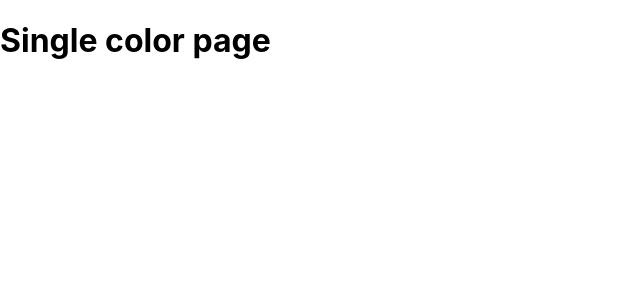
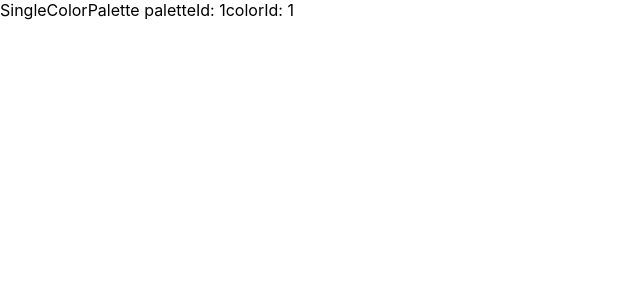
Before and after one commit to JakhongirEngineer/color-picker, a React (Create React App) app: page /palette/1/1 in a window 1280 px wide. Shown: the top 300 px of the page, without its empty margins (0-640 px from the left). Built offline with nearby package versions, Linux system fonts and the light colour scheme.

Commit message:
adds SingleColorPalette.jsx and imporves more link

```diff
--- a/src/App.js
+++ b/src/App.js
@@ -3,6 +3,7 @@ import { generatePalette } from "./colorHelpers";
 import Palette from "./Palette";
 import PaletteList from "./PaletteList";
 import seedColors from "./seedColors";
+import SingleColorPalette from "./SingleColorPalette";
 
 function App() {
   const findPalette = (id) => {
@@ -27,7 +28,7 @@ function App() {
       <Route
         exact
         path="/palette/:paletteId/:colorId"
-        render={() => <h1>Single color page</h1>}
+        render={() => <SingleColorPalette />}
       />
     </Switch>
     // <div className="App">
--- a/src/ColorBox.jsx
+++ b/src/ColorBox.jsx
@@ -4,7 +4,7 @@ import { CopyToClipboard } from "react-copy-to-clipboard";
 
 import { useHistory } from "react-router-dom";
 
-function ColorBox({ backgroundColor, name }) {
+function ColorBox({ backgroundColor, name, paletteId, colorId }) {
   const [copied, setCopied] = useState(false);
   const history = useHistory();
 
@@ -40,7 +40,7 @@ function ColorBox({ backgroundColor, name }) {
         <span
           className="see-more"
           onClick={(e) => {
-            history.push("/");
+            history.push(`/palette/${paletteId}/${colorId}`);
             e.stopPropagation();
           }}
         >
--- a/src/Palette.jsx
+++ b/src/Palette.jsx
@@ -13,9 +13,16 @@ function Palette({ palette }) {
   useEffect(() => {
     setOpenSnackbar(true);
   }, [format]);
-
+  console.log("palette: ", palette);
   const colorBoxes = palette.colors[level].map((color) => {
-    return <ColorBox backgroundColor={color[format]} name={color.name} />;
+    return (
+      <ColorBox
+        backgroundColor={color[format]}
+        name={color.name}
+        paletteId={palette.id}
+        colorId={color.id}
+      />
+    );
   });
   return (
     <div className="Palette">
--- /dev/null
+++ b/src/SingleColorPalette.jsx
@@ -0,0 +1,14 @@
+import React from "react";
+import { useParams } from "react-router-dom";
+
+function SingleColorPalette() {
+  const { paletteId, colorId } = useParams();
+  return (
+    <div>
+      SingleColorPalette paletteId: {paletteId}
+      colorId: {colorId}
+    </div>
+  );
+}
+
+export default SingleColorPalette;
```
